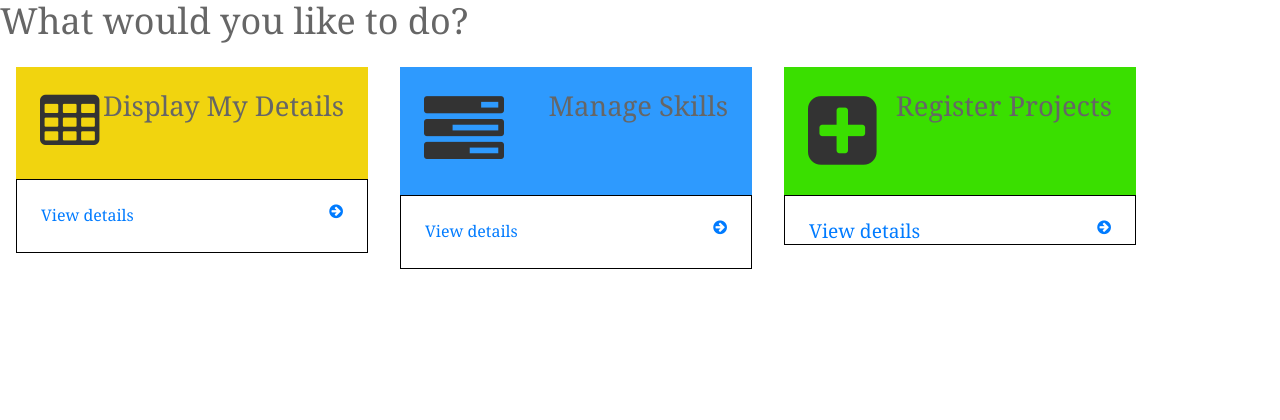
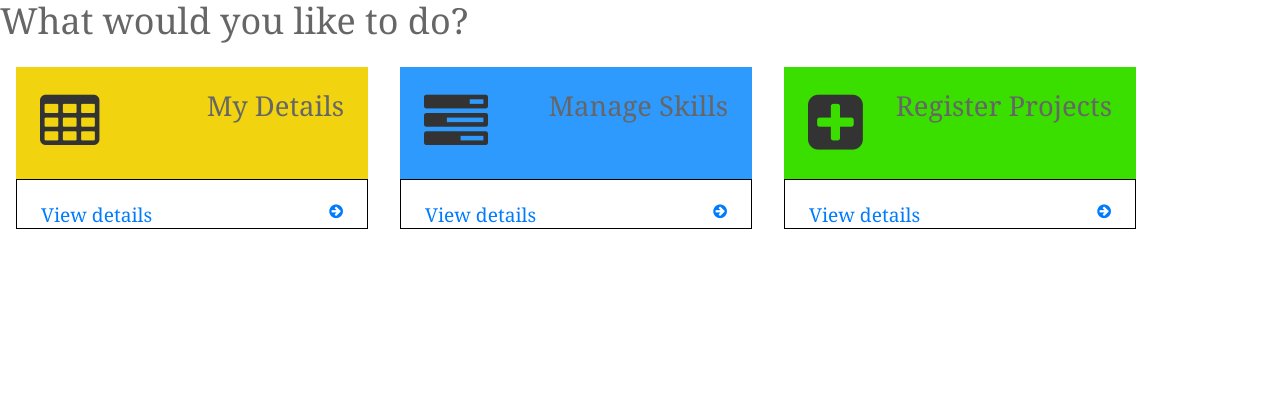
Before and after one commit to juliemh/tatui, a PHP site: the page made by application/views/pages/student.php in a window 1280 px wide. Shown: the part 128-548 px from the top of the page. Run offline with PHP 8.4, Linux system fonts and the light colour scheme; the template is opened without the code that fills it, so the values that code supplies are empty; some libraries are stand-ins or nearby versions; some web fonts are replaced.

Commit message:
Add files via upload

```diff
--- a/application/views/pages/lecturer.php
+++ b/application/views/pages/lecturer.php
@@ -9,7 +9,7 @@
     </div>
         <div class="bottom">
             <span>
-            <a href="#">
+            <a href="addprojectlec">
             <p>View details</p>
             <i class="fa fa-arrow-circle-right"></i>
             </a>
--- a/application/views/pages/student.php
+++ b/application/views/pages/student.php
@@ -4,12 +4,12 @@
     <div class="head yellow">
         <span>
             <i class="fa fa-table fa-4x"></i>
-    <h3>Display My Details</h3>
+            <h3>My Details</h3>
         </span>
     </div>
     <div class="bottom">
         <span>
-            <a href="displaydetails"
+            <a href="displaydetails">
                <p>View details</p>
                 <i class="fa fa-arrow-circle-right"></i>
             </a>
@@ -20,14 +20,13 @@
 <div class="d-box">
     <div class="head blue">
         <span>
-    <i class="fa fa-tasks fa-5x"></i>
+            <i class="fa fa-tasks fa-4x"></i>
             <h3>Manage Skills</h3>
         </span>
     </div>
-
     <div class="bottom">
         <span>
-            <a href="manageskills"
+            <a href="manageskills">
                <p>View details</p>
                 <i class="fa fa-arrow-circle-right"></i>
             </a>
@@ -35,11 +34,10 @@
     </div>
 
 </div>
-
 <div class="d-box">
     <div class="head green">
         <span>
-    <i class="fa fa-plus-square fa-5x"></i>
+            <i class="fa fa-plus-square fa-4x"></i>
             <h3>Register Projects</h3>
         </span>
     </div>
@@ -51,4 +49,5 @@
             </a>
         </span>
     </div>
+
 </div>
```
Lines whose indentation alone changed are shown as unchanged.
